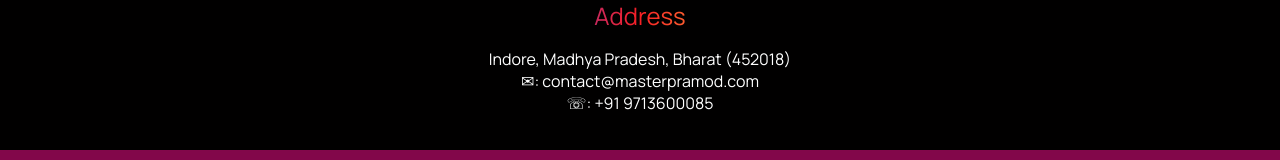
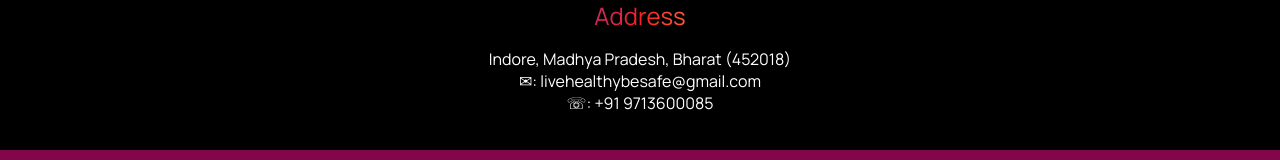
Before and after one commit to garvAtGit/lhbs, a Next.js app: page / in a window 1280 px wide. Shown: the part 3178-3338 px from the top of the page. Built offline with nearby package versions, Linux system fonts and the light colour scheme.

Commit message:
Email changed

```diff
--- a/app/components/footer.jsx
+++ b/app/components/footer.jsx
@@ -112,7 +112,7 @@ const Footer = () => {
                             <div data-aos="fade-right">
                                 <ul className="address-links">
                                     <li>Indore, Madhya Pradesh, Bharat (452018)</li>
-                                    <li>✉: contact@masterpramod.com</li>
+                                    <li>✉: livehealthybesafe@gmail.com</li>
                                     <li>☏: +91 9713600085</li>
                                 </ul>
                             </div>
```
